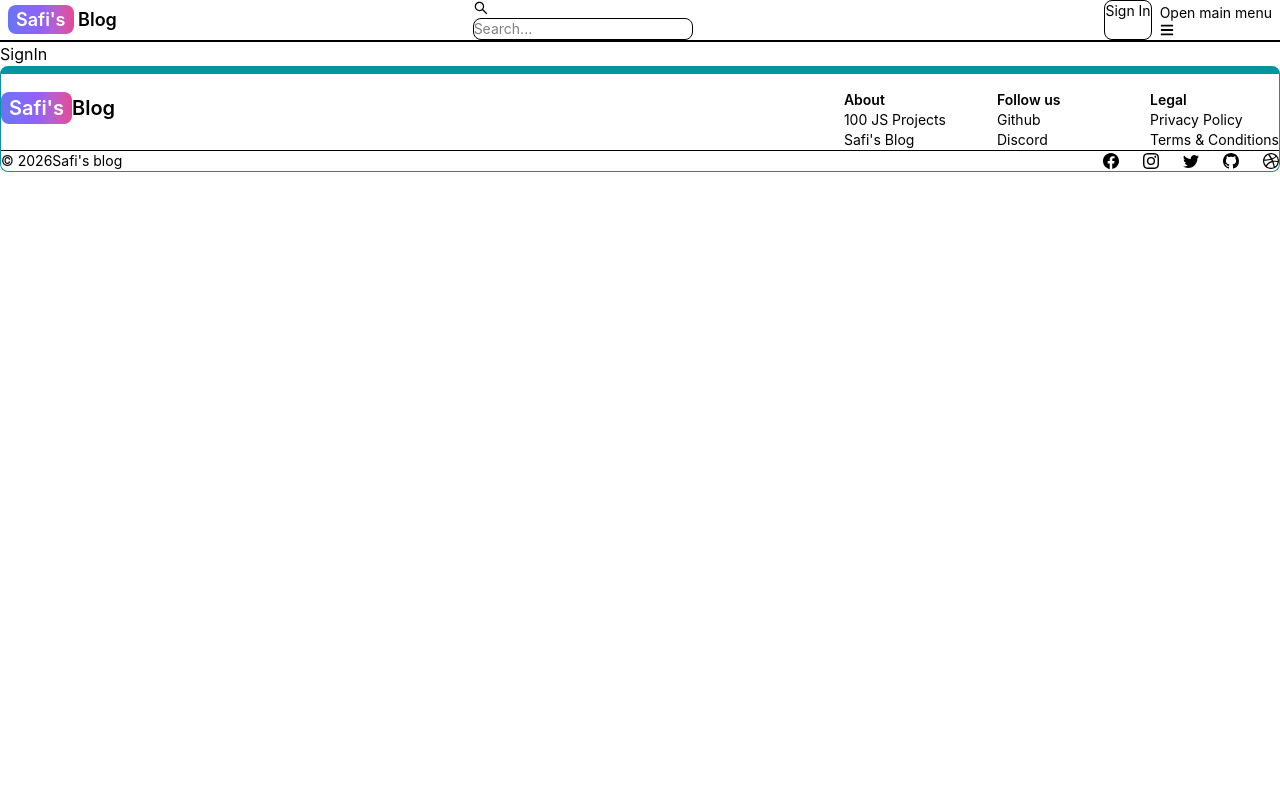
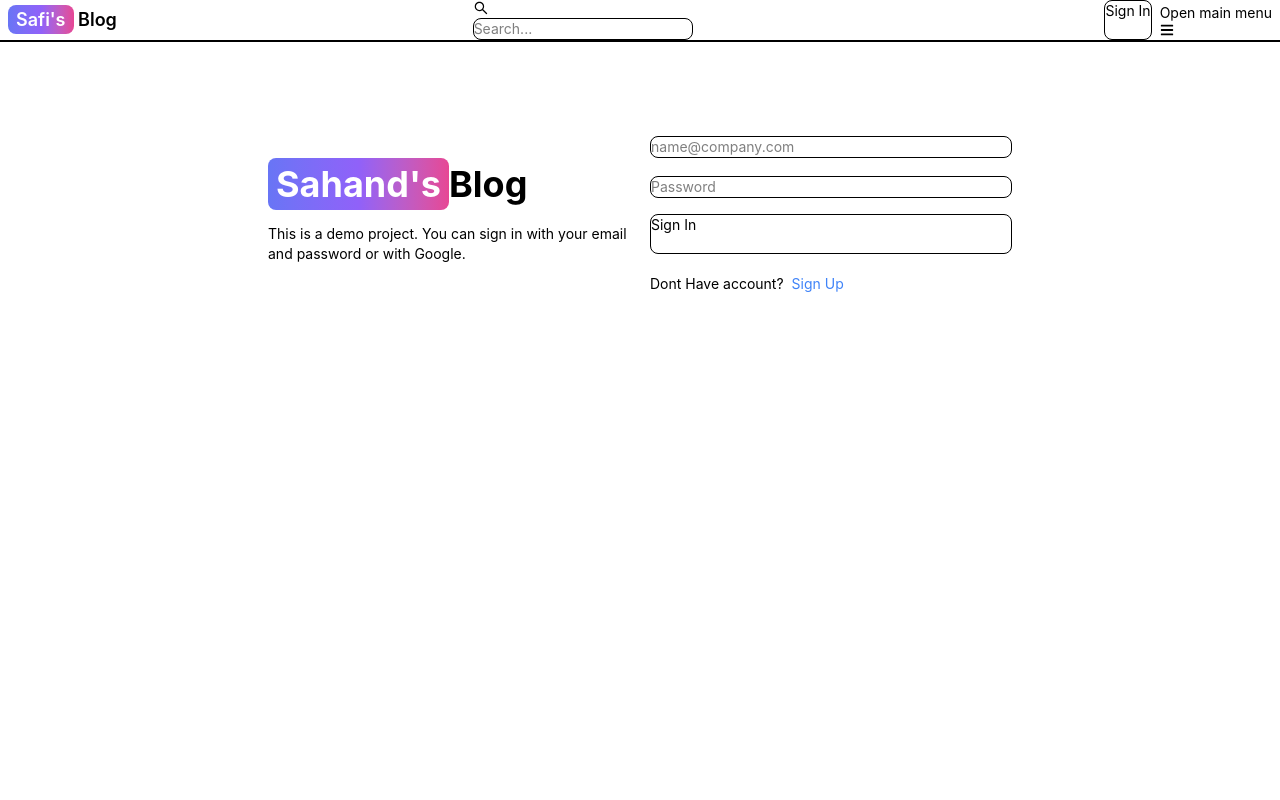
Before and after one commit to MoustafaGaber/mern-blog, a React (Vite) app in the folder client/: page /sign-in in a window 1280 px wide. Shown: the top 800 px of the page. Built offline with nearby package versions, Linux system fonts and the light colour scheme.

Commit message:
complete signin logic

```diff
--- a/client/src/pages/SignIn.jsx
+++ b/client/src/pages/SignIn.jsx
@@ -1,9 +1,117 @@
-import React from 'react'
+import { Alert, Button, Label, Spinner, TextInput } from "flowbite-react";
+import { useState } from "react";
+import { Link, useNavigate } from "react-router";
+import api from "../lib/axios";
 
-const SignIn = () => {
+const SignIn= () => {
+  const [formData, setFormData] = useState({});
+  const [errorMessage, setErrorMessage] = useState(null);
+  const [loading, setLoading] = useState(false);
+  const navigate = useNavigate();
+
+  const handleChange = (e) => {
+    setFormData({...formData, [e.target.id]: e.target.value.trim()})
+
+  }
+  const handleSubmit=async(e)=>{
+    e.preventDefault()
+    if ( !formData.email || !formData.password) {
+      return setErrorMessage('Please fill out all fields.');
+    }
+    try {
+        setLoading(true);
+        setErrorMessage(null);
+        const res=await api.post('/auth/signin', formData)
+
+        console.log(res.data);
+        setLoading(false);
+        setFormData({});
+       navigate('/')
+    } catch (error) {
+      setLoading(false);
+      console.log(error);
+
+      if (error.response && error.response.data) {
+        // error.response.data.message هي الرسالة اللي جاية من الـ Backend عندك
+        setErrorMessage(error.response.data.message);
+    } else {
+        // لو السيرفر قاطع نت أو مش شغال أصلاً ومفيش response راجع
+        setErrorMessage("حدث خطأ في الاتصال بالسيرفر. حاول مرة أخرى.");
+    }
+    } finally {
+        setLoading(false);
+    }
+
+  }
+
   return (
-    <div>SignIn</div>
-  )
-}
+    <div className='min-h-screen mt-20'>
+      <div className='flex p-3 max-w-3xl mx-auto flex-col md:flex-row md:items-center gap-5'>
+        {/* left */}
+        <div className='flex-1'>
+          <Link to='/' className='font-bold dark:text-white text-4xl'>
+            <span className='px-2 py-1 bg-gradient-to-r from-indigo-500 via-purple-500 to-pink-500 rounded-lg text-white'>
+              Sahand's
+            </span>
+            Blog
+          </Link>
+          <p className='text-sm mt-5'>
+            This is a demo project. You can sign in with your email and password
+            or with Google.
+          </p>
+        </div>
+        {/* right */}
 
-export default SignIn
+        <div className='flex-1'>
+          <form className='flex flex-col gap-4' onSubmit={handleSubmit} >
+
+            <div>
+              <Label value='Your email' />
+              <TextInput
+                type='email'
+                placeholder='name@company.com'
+                id='email' onChange={handleChange}
+
+              />
+            </div>
+            <div>
+              <Label value='Your password' />
+              <TextInput
+                type='password'
+                placeholder='Password'
+                id='password' onChange={handleChange}
+
+              />
+            </div>
+            <Button
+              outline
+              type='submit' disabled={loading}
+
+            >
+              {loading ? (<>
+                <Spinner size="sm" />
+                <span className="pl-3">Loading...</span>
+                </>) : 'Sign In'}
+
+
+            </Button>
+
+          </form>
+          <div className='flex gap-2 text-sm mt-5'>
+            <span>Dont Have  account?</span>
+            <Link to='/sign-up' className='text-blue-500'>
+              Sign Up
+            </Link>
+          </div>
+           {errorMessage && (
+            <Alert className='mt-5' color='failure'>
+              {errorMessage}
+            </Alert>
+          )}
+        </div>
+      </div>
+    </div>
+  );
+};
+
+export default SignIn;
```
